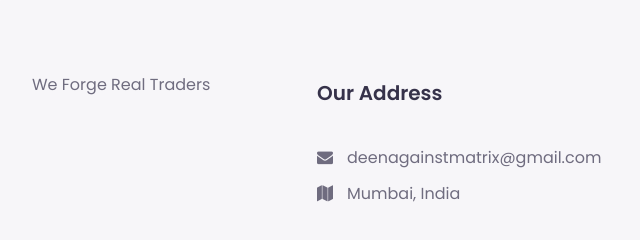
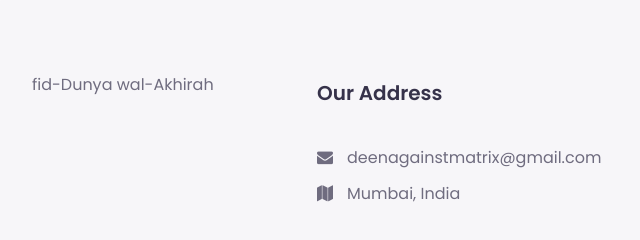
Before and after one commit to TradingForge-Co/Downloads, a plain HTML site: page index.html in a window 1280 px wide. Shown: the part 2901-3141 px from the top of the page, 53-693 px from the left. Drawn offline with Linux system fonts and the light colour scheme.

Commit message:
Update index.html

```diff
--- a/index.html
+++ b/index.html
@@ -220,7 +220,7 @@ This verse assures us that, despite any challenges, Muslims will be successful i
                     <div class="col-lg-3 col-sm-6">
                         <!-- footer widget -->
                         <div class="footer-widget">
-                            <p>We Forge Real Traders</p>
+                            <p>fid-Dunya wal-Akhirah</p>
                             <!-- footer social area -->
                             <div class="footer-social-area">
 
```
